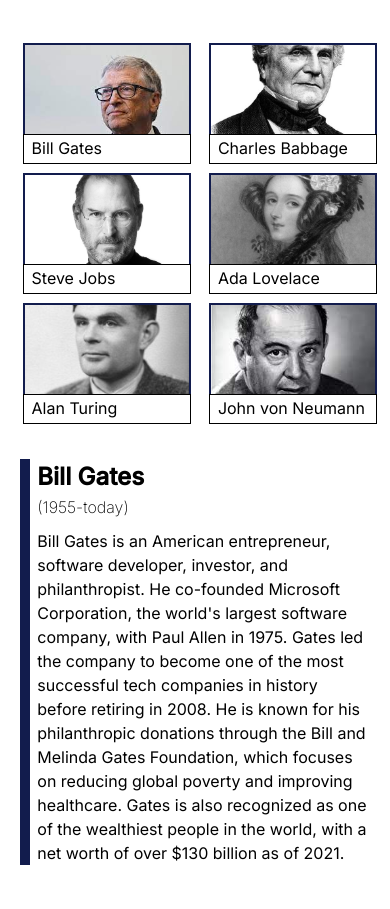
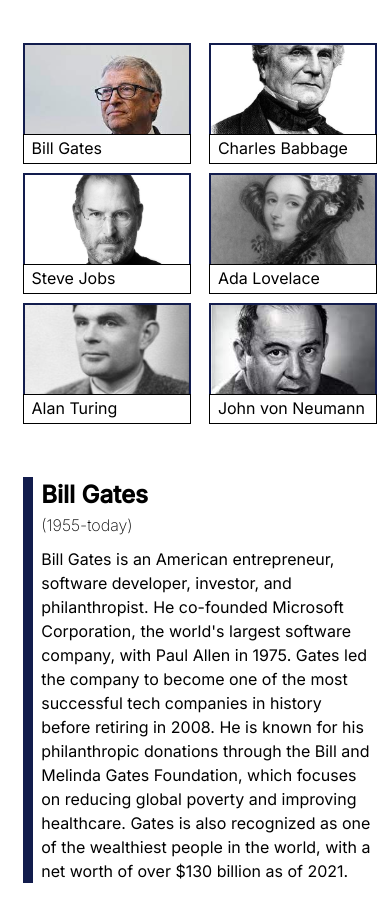
Before and after one commit to rafaelabou1999/tab-js-practice, a plain HTML site: page index.html in a window 390 px wide. Shown: the part 191-1100 px from the top of the page. Drawn offline with Linux system fonts and the light colour scheme.

Commit message:
Update media.css

```diff
--- a/css/media.css
+++ b/css/media.css
@@ -216,12 +216,12 @@
 
   .content .active {
     display: block !important;
-    margin-left: 5%;
+    margin-left: 6% !important;
     width: 90% !important;
     line-height: 1.5;
     border-left: 10px solid #121c4d;
     padding-left: 2%;
-    margin-top: min(15%, 10vh) !important;
+    margin-top: max(18%, 9vh) !important;
     margin-bottom: 23%;
     animation: show 0.5s forwards;
   }
```
